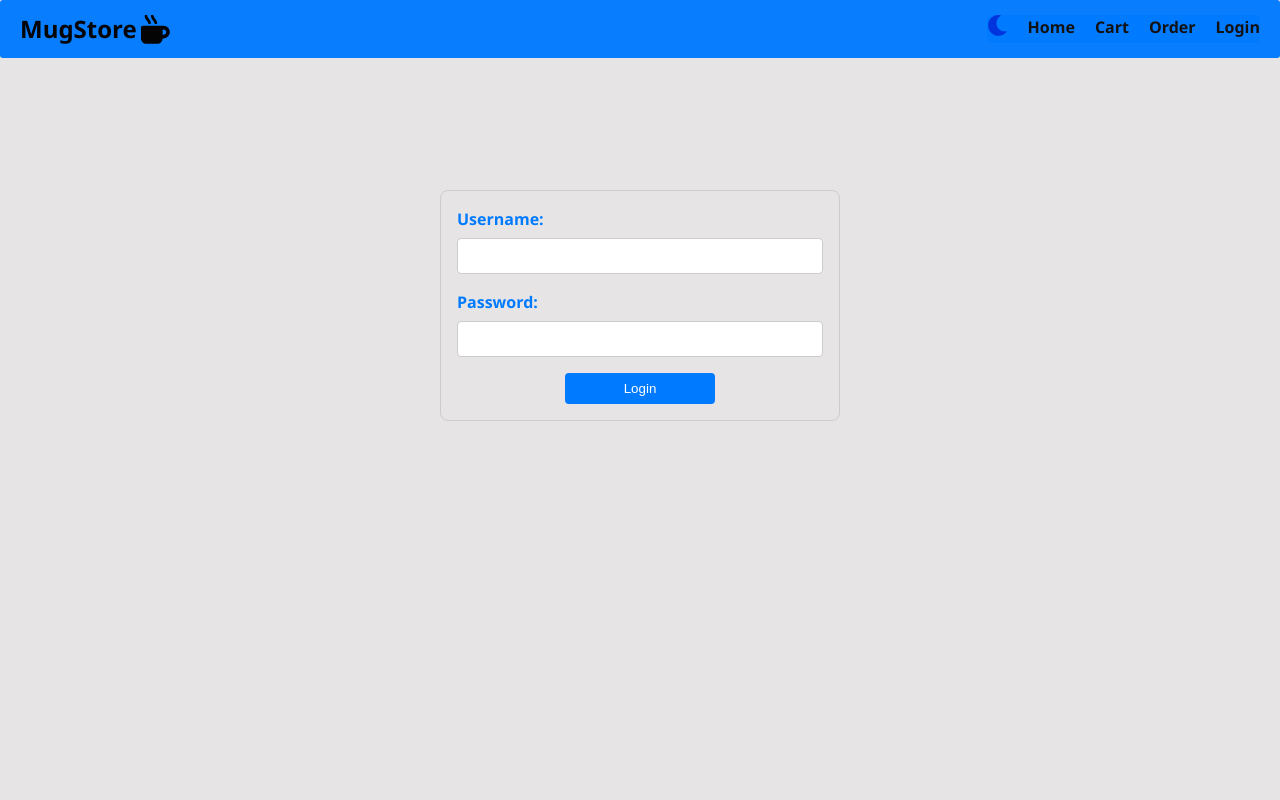
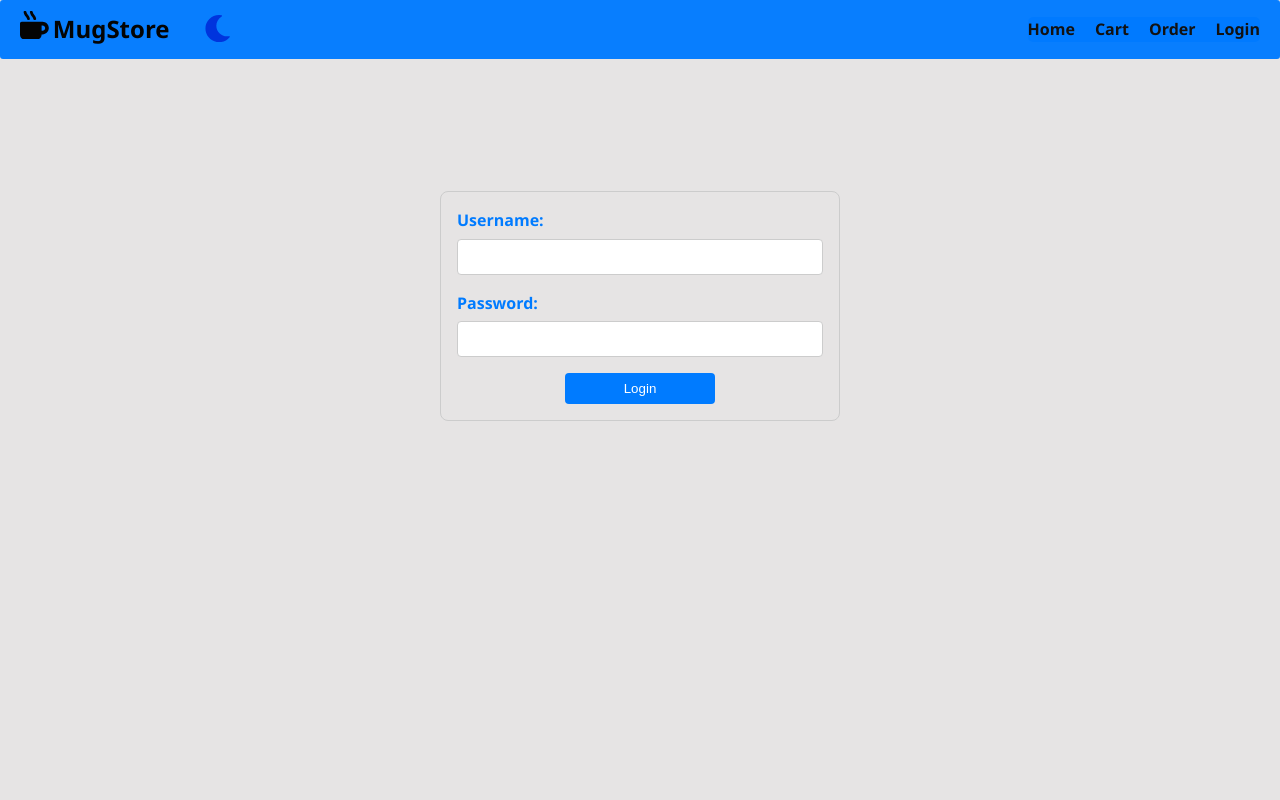
Before and after one commit to saif-al-dir/mugfront, a React (Create React App) app: page /admin/login in a window 1280 px wide. Shown: the top 800 px of the page. Built offline with nearby package versions, Linux system fonts and the light colour scheme; no server answers.

Commit message:
update navbar

```diff
--- a/src/components/Hero.module.css
+++ b/src/components/Hero.module.css
@@ -5,7 +5,7 @@
   margin-top: -5vh;
   margin-left: -50vw;    /* break out of centered container */
   margin-right: -50vw;
-  width: calc(100vw);
+  width: calc(100vw);          /* full viewport width */
   max-width: 100vw;
   height: 500px;
   background-position: center center;
@@ -37,6 +37,7 @@
   padding: 1rem;
 }
 
+/* Text styles */
 .content h1 {
   font-size: 3rem;
   margin-bottom: 15px;
@@ -51,9 +52,9 @@
 
 /* THEME OVERRIDES */
 .lightTheme {
-  color: #ffffff;
+  color: #ffffff; /* white text over dark overlay */
 }
 
 .darkTheme {
-  color: #f5f5f5;
+  color: #f5f5f5; /* slightly lighter gray for readability */
 }
--- a/src/components/NavBar.js
+++ b/src/components/NavBar.js
@@ -21,10 +21,12 @@ const NavBar = () => {
   return (
     <nav className={`${styles.navbar} ${theme === 'light' ? styles.lightNav : styles.darkNav}`}>
       <div className={styles.logo}>
-        <FaMugHot className={styles.logoIcon} />
+        <ThemeToggle />
+
         <NavLink to="/" className={styles.logoLink} onClick={closeMenu}>
           MugStore
         </NavLink>
+        <FaMugHot className={styles.logoIcon} />
       </div>
 
       <button
@@ -45,7 +47,6 @@ const NavBar = () => {
     ${theme === 'light' ? styles.lightMenu : styles.darkMenu}
   `}
 >
-  <li><ThemeToggle /></li>
   <li>
     <NavLink to="/" className={({ isActive }) => isActive ? styles.active : ''} onClick={closeMenu}>
       Home
--- a/src/components/NavBar.module.css
+++ b/src/components/NavBar.module.css
@@ -22,6 +22,7 @@
 .logoIcon {
   font-size: 1.8rem;
   color: #040404;
+  margin-bottom: 9px;
 }
 
 .logoLink {
@@ -136,7 +137,7 @@
   }
 
   .navLinks li a {
-    font-size: 1rem;
+    font-size: 1.2rem;
   }
 
   /* Adjust cart badge position for mobile */
@@ -145,6 +146,16 @@
     right: -20px;
   }
 }
+
+/* Light theme styles */
+/* .lightNav {
+  background: #5b92a651;
+  color: #000000;
+}
+
+.lightNav a {
+  color: #333;
+} */
 
 /* Dark theme styles */
 .darkNav {
@@ -178,14 +189,14 @@
 .lightHamburger .bar,
 .lightHamburger .barActive,
 .lightBar {
-  background-color: #040404;
+  background-color: #040404; /* dark lines for light background */
 }
 
 /* Dark theme */
 .darkHamburger .bar,
 .darkHamburger .barActive,
 .darkBar {
-  background-color: #fff;
+  background-color: #fff; /* white lines for dark background */
 }
 
 
@@ -212,5 +223,5 @@
 }
 
 .darkMenu a:hover {
-  color: #ffcc00;
+  color: #ffcc00; /* nice accent color */
 }
--- a/src/components/ThemeToggle.js
+++ b/src/components/ThemeToggle.js
@@ -12,7 +12,9 @@ const ThemeToggle = () => {
         background: 'transparent',
         border: 'none',
         cursor: 'pointer',
-        fontSize: '1.3rem',
+        fontSize: '1.7rem',
+        marginLeft: 30,
+        marginTop: 5,
       }}
       aria-label="Toggle theme"
     >
--- a/src/pages/HomePage/HomePage.module.css
+++ b/src/pages/HomePage/HomePage.module.css
@@ -34,6 +34,8 @@
 }
 
 .productImage {
+  /* width: 100%; */
+  /* height: 160px; */
   object-fit: cover;
 }
 
@@ -53,6 +55,7 @@
 }
 
 .productPrice {
+  /* text-decoration: line-through; */
   font-weight: 600;
   color: #007bff;
   margin-bottom: 15px;
```
Also changed, not shown: 11 other files (tests, documents, lock files or other folders).
